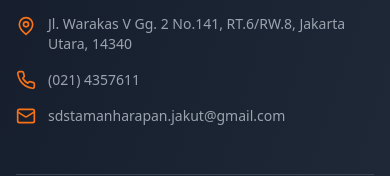
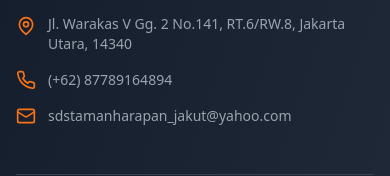
Before and after one commit to abbyhilman/sds_taman_harapan, a React (Vite) app: page /all-gallery in a window 390 px wide. Shown: the part 1724-1900 px from the top of the page. Built offline with nearby package versions, Linux system fonts and the light colour scheme; no server answers; the database is empty.

Commit message:
update for handphone

```diff
--- a/src/components/Footer.tsx
+++ b/src/components/Footer.tsx
@@ -110,16 +110,16 @@ export default function Footer() {
               <li className="flex items-center space-x-3">
                 <Phone className="h-5 w-5 text-orange-500 flex-shrink-0" />
                 <a href="tel:02143576611" className="text-gray-400 hover:text-white transition-colors text-sm">
-                  (021) 4357611
+                  (+62) 87789164894
                 </a>
               </li>
               <li className="flex items-center space-x-3">
                 <Mail className="h-5 w-5 text-orange-500 flex-shrink-0" />
                 <a
-                  href="mailto:sdstamanharapan.jakut@gmail.com"
+                  href="mailto:sdstamanharapan_jakut@yahoo.com"
                   className="text-gray-400 hover:text-white transition-colors text-sm break-all"
                 >
-                  sdstamanharapan.jakut@gmail.com
+                  sdstamanharapan_jakut@yahoo.com
                 </a>
               </li>
             </ul>
```
